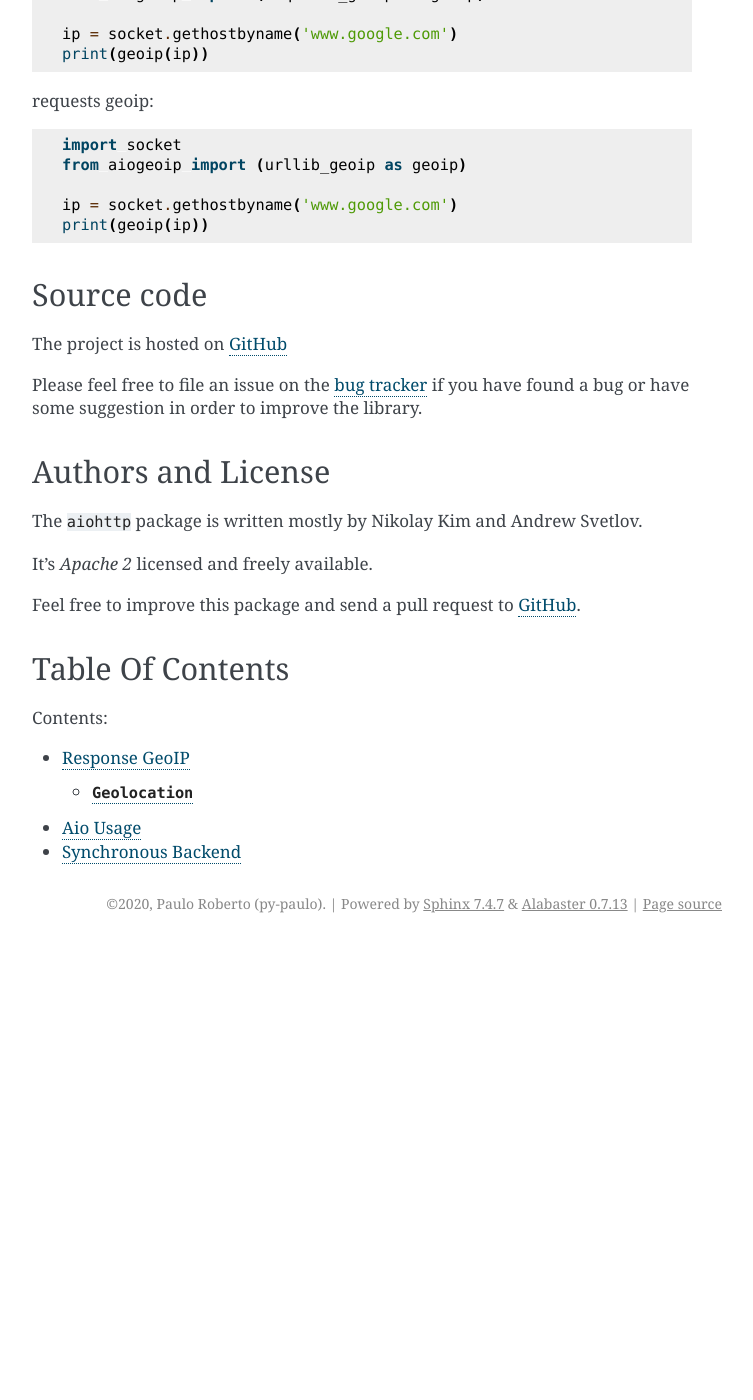
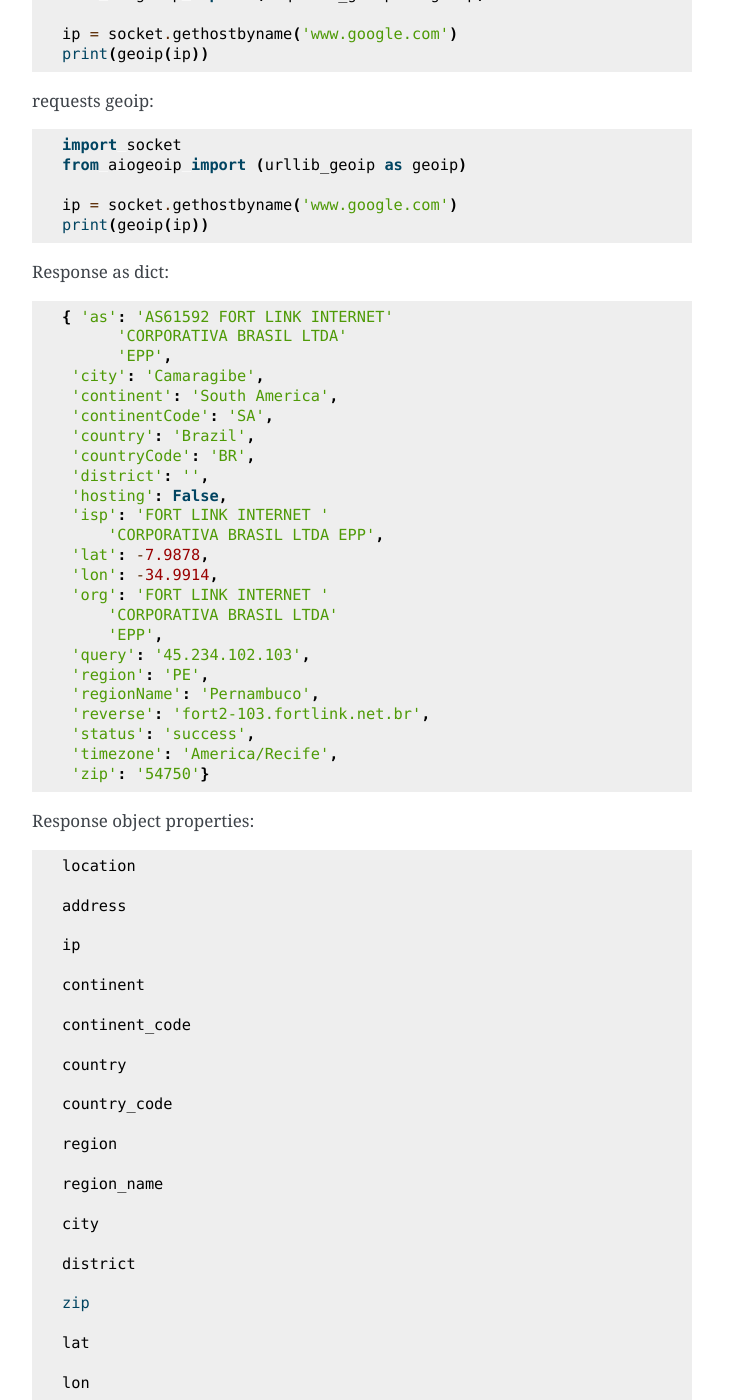
Before and after one commit to py-paulo/aiogeoip, a Sphinx documentation site: the page built from docs/index.rst, in a window 1280 px wide and 1400 px high, scrolled down 982 px. Shown: the whole window, without its empty margins (388-1141 px from the left). Built offline with Sphinx 7.4.7, drawn with Linux system fonts in a browser that asks for light colours; before the commit the page ends 1925 px from its top, so only the background shows below that.

Commit message:
fix: #2 ModuleNotFoundError: No module named 'ujson'

```diff
--- a/aiogeoip/__init__.py
+++ b/aiogeoip/__init__.py
@@ -1,6 +1,7 @@
 from .aio import AioGeoIP as AioGeoIP
 from .geoip import geoip
 from .cache import Cache
+from .model import Geolocation
 
 from .urllib_geoip import (geoip as urllib_geoip)
 from .requests_geoip import (geoip as requests_geoip)
@@ -22,6 +23,7 @@
     "version_info",
 
     "Cache",
+    "Geolocation",
 
     "AioGeoIP",
     "geoip",
--- a/docs/index.rst
+++ b/docs/index.rst
@@ -78,6 +78,74 @@
    print(geoip(ip))
 
 
+Response as dict:
+
+.. code-block:: python
+
+   { 'as': 'AS61592 FORT LINK INTERNET'
+         'CORPORATIVA BRASIL LTDA'
+         'EPP',
+    'city': 'Camaragibe',
+    'continent': 'South America',
+    'continentCode': 'SA',
+    'country': 'Brazil',
+    'countryCode': 'BR',
+    'district': '',
+    'hosting': False,
+    'isp': 'FORT LINK INTERNET '
+        'CORPORATIVA BRASIL LTDA EPP',
+    'lat': -7.9878,
+    'lon': -34.9914,
+    'org': 'FORT LINK INTERNET '
+        'CORPORATIVA BRASIL LTDA'
+        'EPP',
+    'query': '45.234.102.103',
+    'region': 'PE',
+    'regionName': 'Pernambuco',
+    'reverse': 'fort2-103.fortlink.net.br',
+    'status': 'success',
+    'timezone': 'America/Recife',
+    'zip': '54750'}
+
+Response object properties:
+
+.. code-block:: python
+
+   location
+
+   address
+
+   ip
+
+   continent
+
+   continent_code
+
+   country
+
+   country_code
+
+   region
+
+   region_name
+
+   city
+
+   district
+
+   zip
+
+   lat
+
+   lon
+
+   timezone
+
+   isp
+
+   reverse
+
+
 Source code
 ===========
 
--- a/setup.py
+++ b/setup.py
@@ -57,5 +57,5 @@
         'Read the Docs': 'https://aiogeoip.readthedocs.io/en/latest/',
     },
     python_requires='>=3.6',
-    install_requires=["aiohttp~=3.6.0", "requests~=2.24.0"],
+    install_requires=["aiohttp~=3.6.0", "requests~=2.24.0", "ujson~=3.2.0"],
 )
```
Also changed, not shown: README.md (+12 -12 lines).
